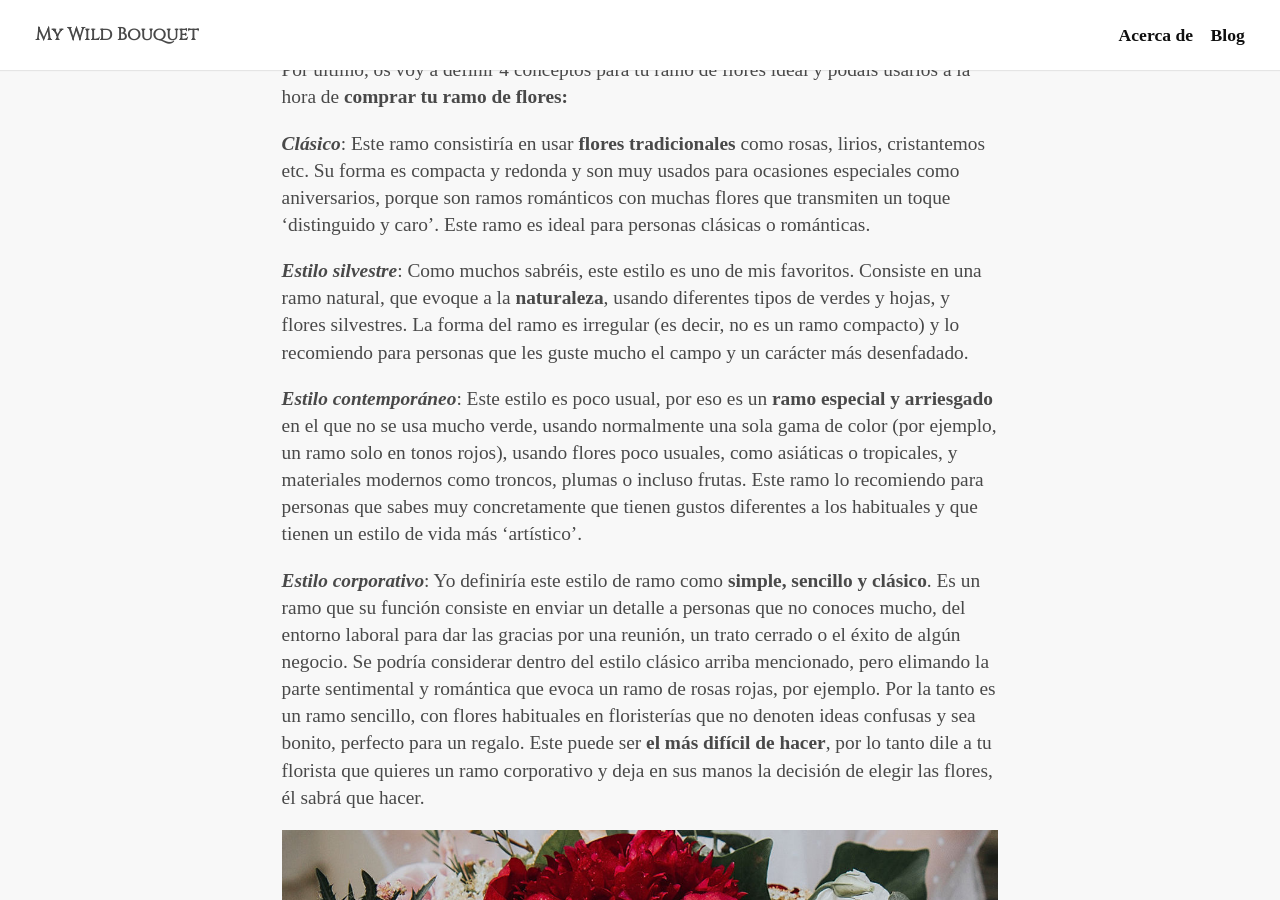
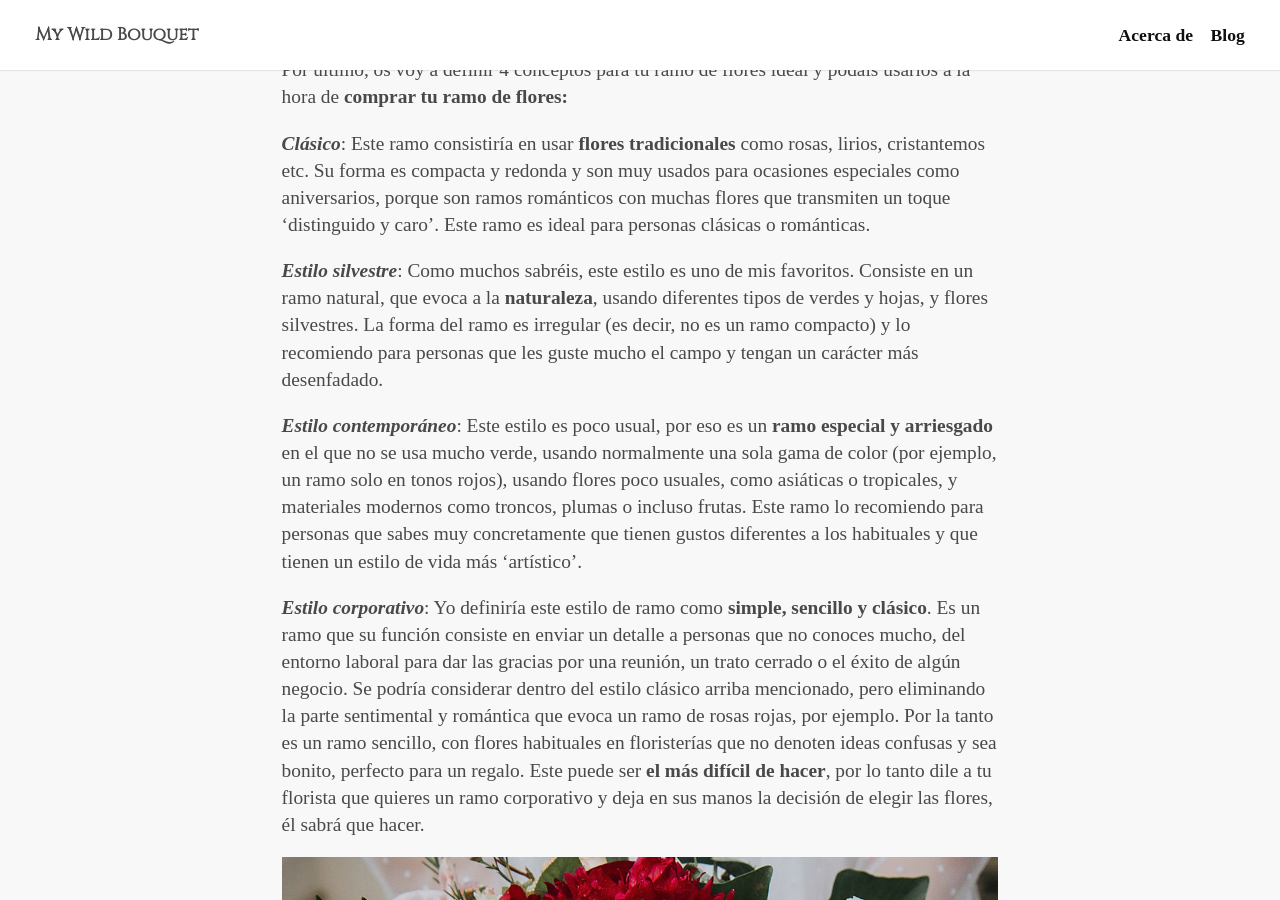
Before and after one commit to keyvanakbary/ramosilvestre.com, a Jekyll site: the page built from src/_posts/2017-12-16-estilos-de-ramos-de-flores.md, in a window 1280 px wide and 900 px high, scrolled down 2210 px. Built offline with Jekyll 4.4.1, drawn with Linux system fonts in a browser that asks for light colours; some web fonts are replaced.

Commit message:
Update 2017-12-16-estilos-de-ramos-de-flores.md

```diff
--- a/src/_posts/2017-12-16-estilos-de-ramos-de-flores.md
+++ b/src/_posts/2017-12-16-estilos-de-ramos-de-flores.md
@@ -37,13 +37,13 @@ Por último, os voy a definir 4 conceptos para tu ramo de flores ideal y podáis
 _**Clásico**_: Este ramo consistiría en usar **flores tradicionales** como rosas, lirios, cristantemos etc. Su forma es compacta y redonda y son muy usados para ocasiones especiales como aniversarios, porque son ramos románticos con muchas flores que transmiten un toque 'distinguido y caro'. Este ramo es ideal para personas clásicas o románticas.
 
 
-_**Estilo silvestre**_: Como muchos sabréis, este estilo es uno de mis favoritos. Consiste en una ramo natural, que evoque a la **naturaleza**, usando diferentes tipos de verdes y hojas, y flores silvestres. La forma del ramo es irregular (es decir, no es un ramo compacto) y lo recomiendo para personas que les guste mucho el campo y un carácter más desenfadado.
+_**Estilo silvestre**_: Como muchos sabréis, este estilo es uno de mis favoritos. Consiste en un ramo natural, que evoca a la **naturaleza**, usando diferentes tipos de verdes y hojas, y flores silvestres. La forma del ramo es irregular (es decir, no es un ramo compacto) y lo recomiendo para personas que les guste mucho el campo y tengan un carácter más desenfadado.
 
 
 _**Estilo contemporáneo**_: Este estilo es poco usual, por eso es un **ramo especial y arriesgado** en el que no se usa mucho verde, usando normalmente una sola gama de color (por ejemplo, un ramo solo en tonos rojos), usando flores poco usuales, como asiáticas o tropicales, y materiales modernos como troncos, plumas o incluso frutas. Este ramo lo recomiendo para personas que sabes muy concretamente que tienen gustos diferentes a los habituales y que tienen un estilo de vida más 'artístico'.
 
 
-_**Estilo corporativo**_: Yo definiría este estilo de ramo como **simple, sencillo y clásico**. Es un ramo que su función consiste en enviar un detalle  a personas que no conoces mucho, del entorno laboral para dar las gracias por una reunión, un trato cerrado o el éxito de algún negocio. Se podría considerar dentro del estilo clásico arriba mencionado, pero elimando la parte sentimental y romántica que evoca un ramo de rosas rojas, por ejemplo. Por la tanto es un ramo sencillo, con flores habituales en floristerías que no denoten ideas confusas y sea bonito, perfecto para un regalo. Este puede ser **el más difícil de hacer**, por lo tanto dile a tu florista que quieres un ramo corporativo y deja en sus manos la decisión de elegir las flores, él sabrá que hacer.
+_**Estilo corporativo**_: Yo definiría este estilo de ramo como **simple, sencillo y clásico**. Es un ramo que su función consiste en enviar un detalle  a personas que no conoces mucho, del entorno laboral para dar las gracias por una reunión, un trato cerrado o el éxito de algún negocio. Se podría considerar dentro del estilo clásico arriba mencionado, pero eliminando la parte sentimental y romántica que evoca un ramo de rosas rojas, por ejemplo. Por la tanto es un ramo sencillo, con flores habituales en floristerías que no denoten ideas confusas y sea bonito, perfecto para un regalo. Este puede ser **el más difícil de hacer**, por lo tanto dile a tu florista que quieres un ramo corporativo y deja en sus manos la decisión de elegir las flores, él sabrá que hacer.
 
 
 ![Significado de las flores](/assets/images/posts/significado-de-las-flores-2.jpg)
```
